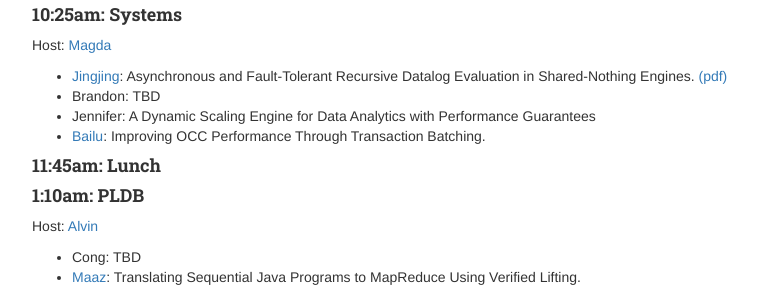
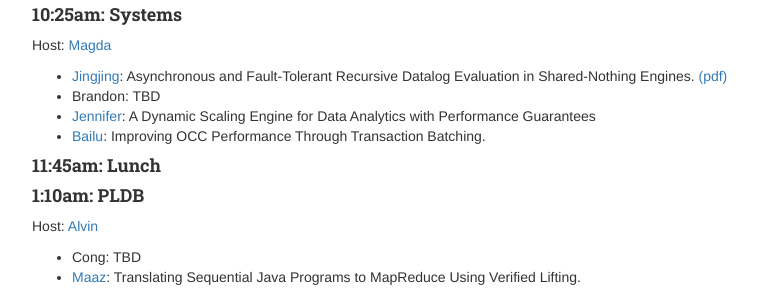
Before and after one commit to uwdb/website, a Jekyll site: the page built from events/database_day_2015.markdown, in a window 1280 px wide. Shown: the part 610-907 px from the top of the page, without its empty margins (123-881 px from the left). Built offline with Jekyll 4.4.1, drawn with Linux system fonts in a browser that asks for light colours; nearby versions of some CDN libraries; Markdown is read by kramdown in place of the engine named in the settings; part of the change alters nothing that is shown.

```diff
--- a/events/database_day_2015.markdown
+++ b/events/database_day_2015.markdown
@@ -37,7 +37,7 @@ Host: [Magda](http://www.cs.washington.edu/people/faculty/magda)
 
 - [Jingjing](https://homes.cs.washington.edu/~jwang/): Asynchronous and Fault-Tolerant Recursive Datalog Evaluation in Shared-Nothing Engines. [(pdf)](https://homes.cs.washington.edu/~jwang/publications/p2317-wang.pdf)
 - Brandon: TBD
-- Jennifer: A Dynamic Scaling Engine for Data Analytics with Performance Guarantees
+- [Jennifer](http://homes.cs.washington.edu/~jortiz16/): A Dynamic Scaling Engine for Data Analytics with Performance Guarantees
 - [Bailu](http://www.cs.cornell.edu/~blding/): Improving OCC Performance Through Transaction Batching.
 
 #### 11:45am: Lunch
```
